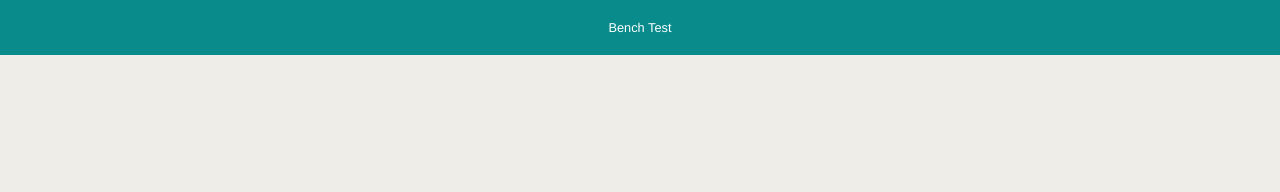
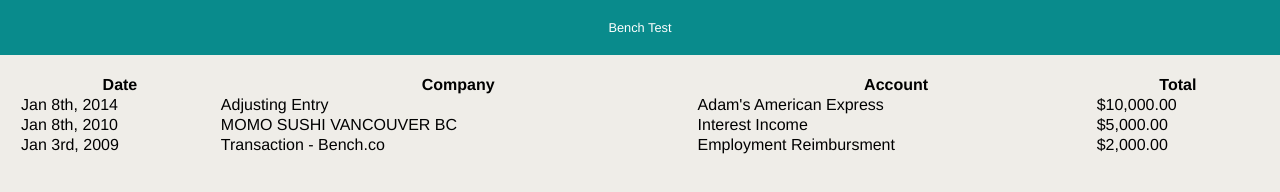
Before and after one commit to reynaldot/rest-test, a plain HTML site: page index.html in a window 1280 px wide. Drawn offline with Linux system fonts and the light colour scheme.

Commit message:
update page with unstyled transactions table

```diff
--- a/index.html
+++ b/index.html
@@ -54,11 +54,52 @@
       font-weight: 200;
       font-size: 0.8rem;
     }
+
+    .container {
+      padding: 20px;
+    }
+
+    .transactions {
+      width: 100%;
+    }
   </style>
 </head>
 <body>
   <header class="header">
     <h1>Bench Test</h1>
   </header>
+
+  <div class="container">
+    <table class="transactions">
+      <thead>
+        <tr>
+          <th>Date</th>
+          <th>Company</th>
+          <th>Account</th>
+          <th>Total</th>
+        </tr>
+      </thead>
+      <tbody>
+        <tr>
+          <td>Jan 8th, 2014</td>
+          <td>Adjusting Entry</td>
+          <td>Adam's American Express</td>
+          <td>$10,000.00</td>
+        </tr>
+        <tr>
+          <td>Jan 8th, 2010</td>
+          <td>MOMO SUSHI VANCOUVER BC</td>
+          <td>Interest Income</td>
+          <td>$5,000.00</td>
+        </tr>
+        <tr>
+          <td>Jan 3rd, 2009</td>
+          <td>Transaction - Bench.co</td>
+          <td>Employment Reimbursment</td>
+          <td>$2,000.00</td>
+        </tr>
+      </tbody>
+    </table>
+  </div>
 </body>
 </html>
```
